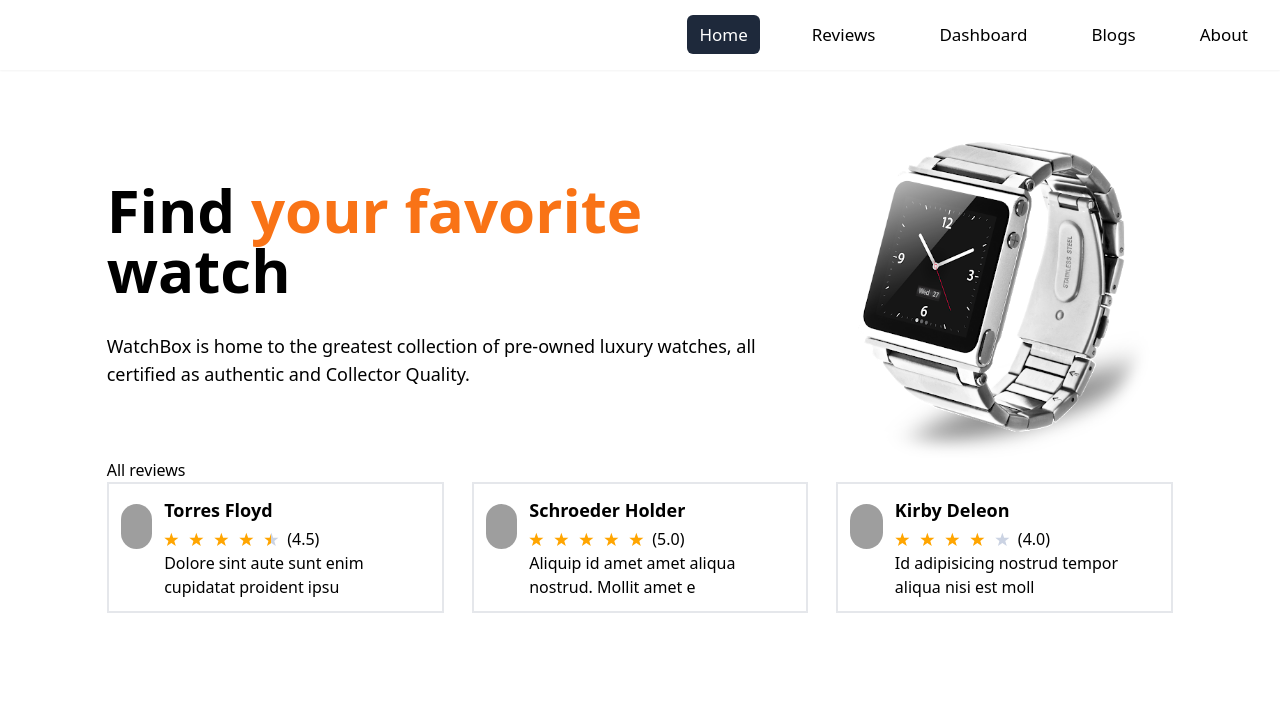
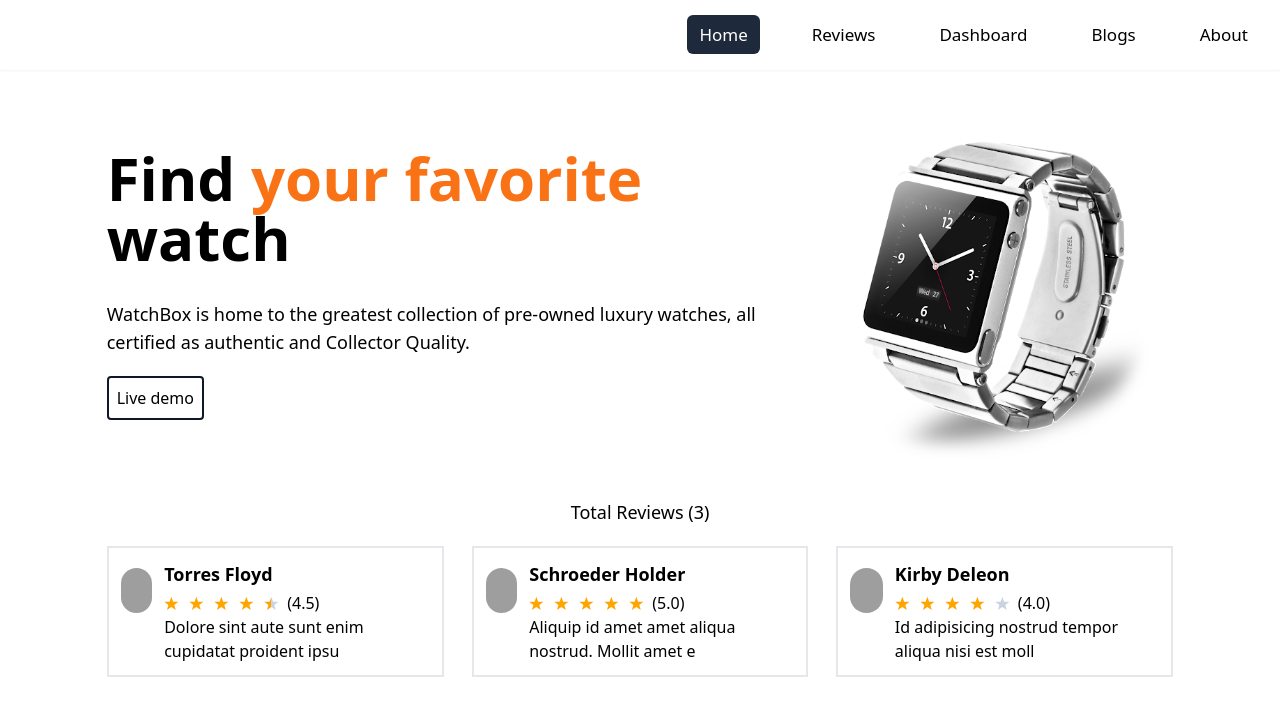
Before and after one commit to irazramin/watch-reviews-analytics, a React (Create React App) app: page / in a window 1280 px wide. Shown: the top 716 px of the page. Built offline with nearby package versions, Linux system fonts and the light colour scheme; grey boxes are pictures that could not be loaded.

Commit message:
reviews part added

```diff
--- a/src/components/AllReviews/AllReviews.js
+++ b/src/components/AllReviews/AllReviews.js
@@ -7,7 +7,7 @@ const AllReviews = () => {
   return (
     <div className='grid grid-cols-3 gap-7'>
       {watchs.map(
-        (review, idx) => idx < 3 && <Review key={review.id} review={review} />
+        (review, idx) =>  <Review key={review.id}  review={review} />
       )}
     </div>
   );
--- a/src/components/Hero/Hero.js
+++ b/src/components/Hero/Hero.js
@@ -12,6 +12,9 @@ const Hero = () => {
           WatchBox is home to the greatest collection of pre-owned luxury
           watches, all certified as authentic and Collector Quality.
         </p>
+        <button className='border-2 p-2 mt-5 hover:bg-slate-900 hover:text-white rounded border-slate-900'>
+          Live demo
+        </button>
       </div>
       <div>
         <img className='object-cover' src={hero} alt='' />
--- a/src/components/Home/Home.js
+++ b/src/components/Home/Home.js
@@ -1,16 +1,26 @@
 import React from 'react';
-import AllReviews from '../AllReviews/AllReviews';
+import useFetch from '../../hooks/useFatch';
 import Hero from '../Hero/Hero';
+import Review from '../Review/Review';
 
 const Home = () => {
+    const [watchs,setWatchs] = useFetch();
+    const homeReview = watchs.filter((item ,idx) => idx < 3);
   return (
     <div className='w-10/12 mx-auto'>
       <div>
         <Hero />
       </div>
-      <div>
-        <h3>All reviews</h3>
-        <AllReviews />
+      <div className='my-10'>
+        <h3 className='text-center text-lg font-medium mb-5'>
+          Total Reviews ({homeReview.length})
+        </h3>
+        <div className='grid grid-cols-3 gap-7'>
+          {homeReview.map(
+            (review, idx) =>
+               <Review key={review.id} review={review} />
+          )}
+        </div>
       </div>
     </div>
   );
--- a/src/components/Reviews/Reviews.js
+++ b/src/components/Reviews/Reviews.js
@@ -1,9 +1,12 @@
 import React from 'react'
+import AllReviews from '../AllReviews/AllReviews'
 
 const Reviews = () => {
   return (
-    <div>Reviews</div>
-  )
+    <div className='w-10/12 mx-auto my-10'>
+      <AllReviews />
+    </div>
+  );
 }
 
 export default Reviews
```
